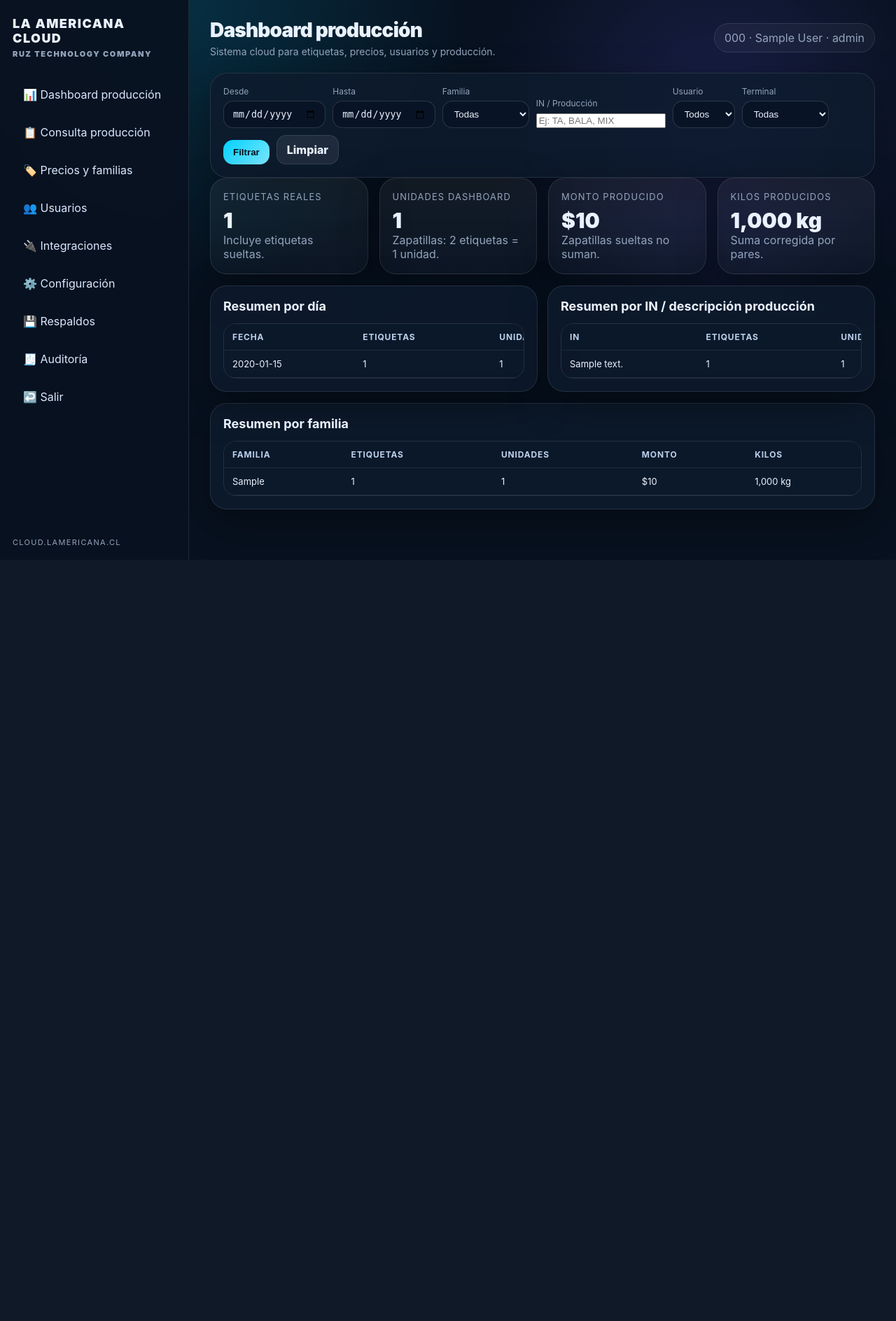
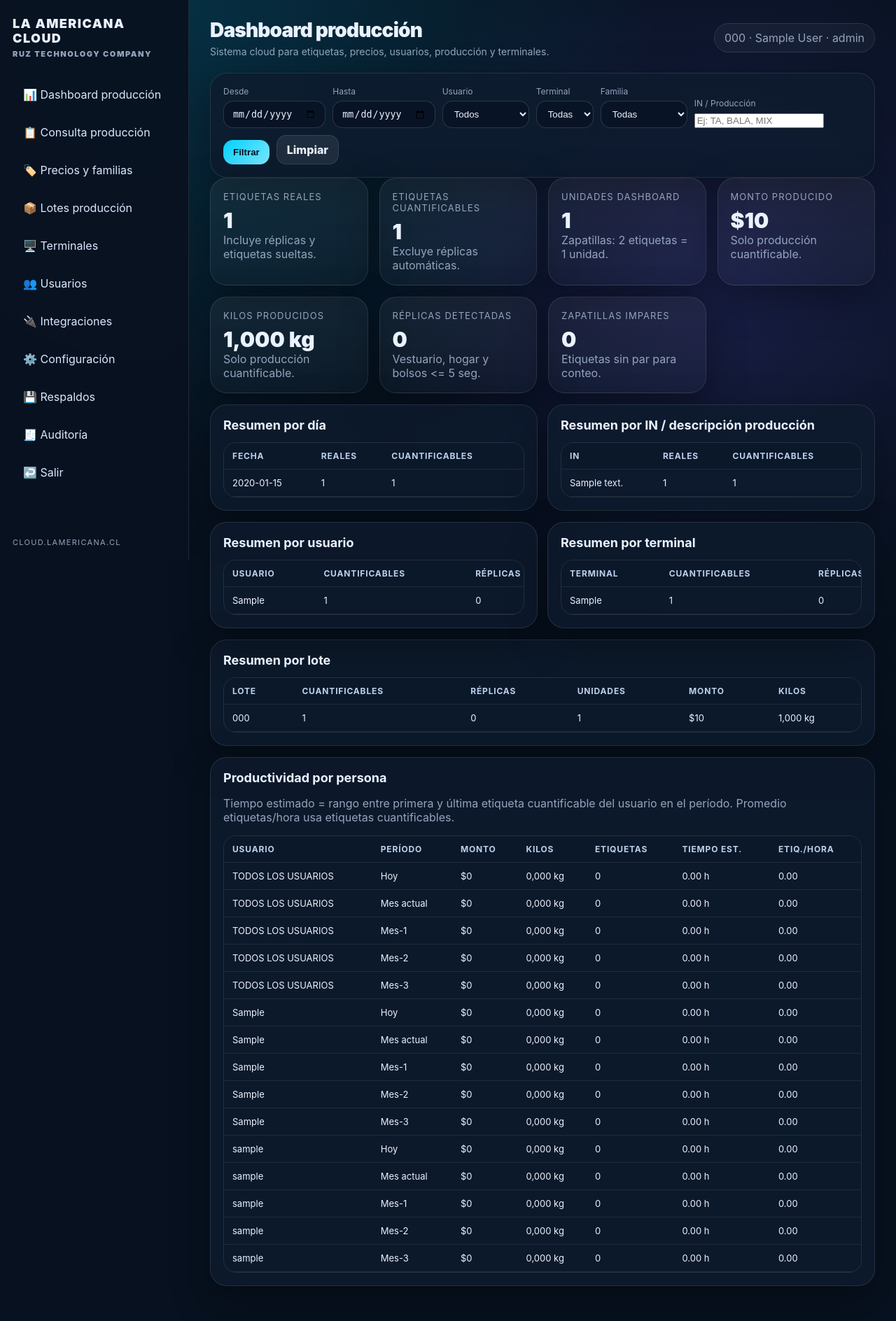
Before and after one commit to gruzpardo-png/LAMERICANACLOUDERP, a Flask app: page / in a window 1280 px wide. Shown: the whole page at 70% size. Before the commit the page ends 800 px from the top, so only its background shows below. Run offline with Flask 3, Linux system fonts and the light colour scheme; the visitor is signed in with stand-in values (Sample User, id 1); tables that the repository leaves empty hold one stand-in row (values such as "Sample post"); parts of the project's set-up code (start-up, migrations or seed data) failed here and were passed over; some libraries are stand-ins or nearby versions.

Commit message:
Add files via upload

```diff
--- a/templates/base.html
+++ b/templates/base.html
@@ -15,6 +15,8 @@
       <a href="{{ url_for('dashboard') }}">📊 Dashboard producción</a>
       <a href="{{ url_for('production_view') }}">📋 Consulta producción</a>
       <a href="{{ url_for('prices_view') }}">🏷️ Precios y familias</a>
+      <a href="{{ url_for('batches_view') }}">📦 Lotes producción</a>
+      <a href="{{ url_for('terminals_view') }}">🖥️ Terminales</a>
       <a href="{{ url_for('users_view') }}">👥 Usuarios</a>
       <a href="{{ url_for('integrations_view') }}">🔌 Integraciones</a>
       <a href="{{ url_for('settings_view') }}">⚙️ Configuración</a>
@@ -26,7 +28,7 @@
   </aside>
   <main class="main">
     <div class="topbar">
-      <div><h1 class="h1">{% block header %}Panel{% endblock %}</h1><div class="sub">Sistema cloud para etiquetas, precios, usuarios y producción.</div></div>
+      <div><h1 class="h1">{% block header %}Panel{% endblock %}</h1><div class="sub">Sistema cloud para etiquetas, precios, usuarios, producción y terminales.</div></div>
       <div class="user-pill">{{ current_user.code }} · {{ current_user.full_name }} · {{ current_user.role }}</div>
     </div>
     {% for category, message in get_flashed_messages(with_categories=true) %}
--- a/templates/dashboard.html
+++ b/templates/dashboard.html
@@ -4,21 +4,37 @@
 <form class="panel filters" method="get">
   <div class="field"><label>Desde</label><input type="date" name="start" value="{{ request.args.get('start','') }}"></div>
   <div class="field"><label>Hasta</label><input type="date" name="end" value="{{ request.args.get('end','') }}"></div>
+  <div class="field"><label>Usuario</label><select name="usuario"><option value="">Todos</option>{% for u in users %}<option value="{{ u.username }}" {% if request.args.get('usuario')==u.username %}selected{% endif %}>{{ u.username }} · {{ u.code }}</option>{% endfor %}</select></div>
+  <div class="field"><label>Terminal</label><select name="terminal"><option value="">Todas</option>{% for t in terminals %}<option value="{{ t.code }}" {% if request.args.get('terminal')==t.code %}selected{% endif %}>{{ t.code }}</option>{% endfor %}</select></div>
   <div class="field"><label>Familia</label><select name="familia"><option value="">Todas</option>{% for f in families %}<option value="{{ f.name }}" {% if request.args.get('familia')==f.name %}selected{% endif %}>{{ f.display_name }}</option>{% endfor %}</select></div>
   <div class="field"><label>IN / Producción</label><input name="in" value="{{ request.args.get('in','') }}" placeholder="Ej: TA, BALA, MIX"></div>
-  <div class="field"><label>Usuario</label><select name="usuario"><option value="">Todos</option>{% for u in users %}<option value="{{ u.username }}" {% if request.args.get('usuario')==u.username %}selected{% endif %}>{{ u.username }}</option>{% endfor %}</select></div>
-  <div class="field"><label>Terminal</label><select name="terminal"><option value="">Todas</option>{% for t in terminals %}<option value="{{ t }}" {% if request.args.get('terminal')==t %}selected{% endif %}>{{ t }}</option>{% endfor %}</select></div>
   <button class="btn">Filtrar</button><a class="btn secondary" href="{{ url_for('dashboard') }}">Limpiar</a>
 </form>
 <div class="grid cards">
-  <div class="card"><div class="metric-label">Etiquetas reales</div><div class="metric">{{ totals.raw_labels }}</div><div class="muted">Incluye etiquetas sueltas.</div></div>
+  <div class="card"><div class="metric-label">Etiquetas reales</div><div class="metric">{{ totals.raw_labels }}</div><div class="muted">Incluye réplicas y etiquetas sueltas.</div></div>
+  <div class="card"><div class="metric-label">Etiquetas cuantificables</div><div class="metric">{{ totals.countable_labels }}</div><div class="muted">Excluye réplicas automáticas.</div></div>
   <div class="card"><div class="metric-label">Unidades dashboard</div><div class="metric">{{ totals.units }}</div><div class="muted">Zapatillas: 2 etiquetas = 1 unidad.</div></div>
-  <div class="card"><div class="metric-label">Monto producido</div><div class="metric">{{ totals.amount|clp }}</div><div class="muted">Zapatillas sueltas no suman.</div></div>
-  <div class="card"><div class="metric-label">Kilos producidos</div><div class="metric">{{ totals.kg|kg }}</div><div class="muted">Suma corregida por pares.</div></div>
+  <div class="card"><div class="metric-label">Monto producido</div><div class="metric">{{ totals.amount|clp }}</div><div class="muted">Solo producción cuantificable.</div></div>
+  <div class="card"><div class="metric-label">Kilos producidos</div><div class="metric">{{ totals.kg|kg }}</div><div class="muted">Solo producción cuantificable.</div></div>
+  <div class="card"><div class="metric-label">Réplicas detectadas</div><div class="metric">{{ totals.duplicates }}</div><div class="muted">Vestuario, hogar y bolsos &lt;= 5 seg.</div></div>
+  <div class="card"><div class="metric-label">Zapatillas impares</div><div class="metric">{{ totals.shoe_pending }}</div><div class="muted">Etiquetas sin par para conteo.</div></div>
 </div>
 <div class="row">
-  <section class="panel"><h2>Resumen por día</h2><div class="table-wrap"><table><thead><tr><th>Fecha</th><th>Etiquetas</th><th>Unidades</th><th>Monto</th><th>Kilos</th></tr></thead><tbody>{% for r in by_date|reverse %}<tr><td>{{ r.key }}</td><td>{{ r.raw_labels }}</td><td>{{ r.units }}</td><td>{{ r.amount|clp }}</td><td>{{ r.kg|kg }}</td></tr>{% endfor %}</tbody></table></div></section>
-  <section class="panel"><h2>Resumen por IN / descripción producción</h2><div class="table-wrap"><table><thead><tr><th>IN</th><th>Etiquetas</th><th>Unidades</th><th>Monto</th><th>Kilos</th></tr></thead><tbody>{% for r in by_in %}<tr><td>{{ r.key }}</td><td>{{ r.raw_labels }}</td><td>{{ r.units }}</td><td>{{ r.amount|clp }}</td><td>{{ r.kg|kg }}</td></tr>{% endfor %}</tbody></table></div></section>
+  <section class="panel"><h2>Resumen por día</h2><div class="table-wrap"><table><thead><tr><th>Fecha</th><th>Reales</th><th>Cuantificables</th><th>Réplicas</th><th>Unidades</th><th>Monto</th><th>Kilos</th></tr></thead><tbody>{% for r in by_date|reverse %}<tr><td>{{ r.key }}</td><td>{{ r.raw_labels }}</td><td>{{ r.countable_labels }}</td><td>{{ r.duplicates }}</td><td>{{ r.units }}</td><td>{{ r.amount|clp }}</td><td>{{ r.kg|kg }}</td></tr>{% endfor %}</tbody></table></div></section>
+  <section class="panel"><h2>Resumen por IN / descripción producción</h2><div class="table-wrap"><table><thead><tr><th>IN</th><th>Reales</th><th>Cuantificables</th><th>Réplicas</th><th>Unidades</th><th>Monto</th><th>Kilos</th></tr></thead><tbody>{% for r in by_in %}<tr><td>{{ r.key }}</td><td>{{ r.raw_labels }}</td><td>{{ r.countable_labels }}</td><td>{{ r.duplicates }}</td><td>{{ r.units }}</td><td>{{ r.amount|clp }}</td><td>{{ r.kg|kg }}</td></tr>{% endfor %}</tbody></table></div></section>
 </div>
-<section class="panel"><h2>Resumen por familia</h2><div class="table-wrap"><table><thead><tr><th>Familia</th><th>Etiquetas</th><th>Unidades</th><th>Monto</th><th>Kilos</th></tr></thead><tbody>{% for r in by_family %}<tr><td>{{ r.key }}</td><td>{{ r.raw_labels }}</td><td>{{ r.units }}</td><td>{{ r.amount|clp }}</td><td>{{ r.kg|kg }}</td></tr>{% endfor %}</tbody></table></div></section>
+<div class="row">
+  <section class="panel"><h2>Resumen por usuario</h2><div class="table-wrap"><table><thead><tr><th>Usuario</th><th>Cuantificables</th><th>Réplicas</th><th>Unidades</th><th>Monto</th><th>Kilos</th></tr></thead><tbody>{% for r in by_user %}<tr><td>{{ r.key }}</td><td>{{ r.countable_labels }}</td><td>{{ r.duplicates }}</td><td>{{ r.units }}</td><td>{{ r.amount|clp }}</td><td>{{ r.kg|kg }}</td></tr>{% endfor %}</tbody></table></div></section>
+  <section class="panel"><h2>Resumen por terminal</h2><div class="table-wrap"><table><thead><tr><th>Terminal</th><th>Cuantificables</th><th>Réplicas</th><th>Unidades</th><th>Monto</th><th>Kilos</th></tr></thead><tbody>{% for r in by_terminal %}<tr><td>{{ r.key }}</td><td>{{ r.countable_labels }}</td><td>{{ r.duplicates }}</td><td>{{ r.units }}</td><td>{{ r.amount|clp }}</td><td>{{ r.kg|kg }}</td></tr>{% endfor %}</tbody></table></div></section>
+</div>
+<section class="panel"><h2>Resumen por lote</h2><div class="table-wrap"><table><thead><tr><th>Lote</th><th>Cuantificables</th><th>Réplicas</th><th>Unidades</th><th>Monto</th><th>Kilos</th></tr></thead><tbody>{% for r in by_batch %}<tr><td>{{ r.key }}</td><td>{{ r.countable_labels }}</td><td>{{ r.duplicates }}</td><td>{{ r.units }}</td><td>{{ r.amount|clp }}</td><td>{{ r.kg|kg }}</td></tr>{% endfor %}</tbody></table></div></section>
+<section class="panel">
+  <h2>Productividad por persona</h2>
+  <p class="muted">Tiempo estimado = rango entre primera y última etiqueta cuantificable del usuario en el período. Promedio etiquetas/hora usa etiquetas cuantificables.</p>
+  <div class="table-wrap"><table class="dense"><thead><tr><th>Usuario</th><th>Período</th><th>Monto</th><th>Kilos</th><th>Etiquetas</th><th>Tiempo est.</th><th>Etiq./hora</th></tr></thead><tbody>
+    {% set labels = {'hoy':'Hoy','mes_actual':'Mes actual','mes_1':'Mes-1','mes_2':'Mes-2','mes_3':'Mes-3'} %}
+    {% for label, stat in productivity_totals.items() if label != 'usuario' %}<tr class="total-row"><td>TODOS LOS USUARIOS</td><td>{{ labels[label] }}</td><td>{{ stat.amount|clp }}</td><td>{{ stat.kg|kg }}</td><td>{{ stat.labels }}</td><td>{{ '%.2f'|format(stat.hours) }} h</td><td>{{ '%.2f'|format(stat.labels_per_hour) }}</td></tr>{% endfor %}
+    {% for row in productivity_matrix %}{% for label, stat in row.items() if label != 'usuario' %}<tr><td>{{ row.usuario }}</td><td>{{ labels[label] }}</td><td>{{ stat.amount|clp }}</td><td>{{ stat.kg|kg }}</td><td>{{ stat.labels }}</td><td>{{ '%.2f'|format(stat.hours) }} h</td><td>{{ '%.2f'|format(stat.labels_per_hour) }}</td></tr>{% endfor %}{% endfor %}
+  </tbody></table></div>
+</section>
 {% endblock %}
--- a/templates/prices.html
+++ b/templates/prices.html
@@ -7,11 +7,12 @@
     <input class="input" style="max-width:460px" type="file" name="file" accept=".xlsx,.xls">
     <button class="btn">Cargar precios</button>
   </form>
-  <p class="muted">Formato esperado: una hoja por familia; columnas A: código, B: descripción, C: precio bruto. Al subir, reemplaza los precios de cada familia del Excel.</p>
+  <p class="muted">Formato esperado: una hoja por familia; columnas A: código, B: descripción, C: precio bruto. Al subir, reemplaza los precios de cada familia del Excel y registra historial de cambios.</p>
 </section>
 <div class="row">
   <section class="panel"><h2>Familias</h2><div class="table-wrap"><table><thead><tr><th>Familia</th><th>Nombre</th><th>Activa</th><th>Precios</th></tr></thead><tbody>{% for f in families %}<tr><td>{{ f.name }}</td><td>{{ f.display_name }}</td><td>{{ 'Sí' if f.active else 'No' }}</td><td>{{ counts.get(f.name,0) }}</td></tr>{% endfor %}</tbody></table></div></section>
   <section class="panel"><h2>Crear / editar familia</h2><form method="post" action="{{ url_for('families_save') }}" class="grid"><div class="field"><label>Nombre interno</label><input name="name" placeholder="vestuario"></div><div class="field"><label>Nombre visual</label><input name="display_name" placeholder="Vestuario"></div><div class="field"><label>Orden</label><input name="order_index" type="number" value="0"></div><label class="checkline"><input type="checkbox" name="active" checked> Activa</label><button class="btn">Guardar familia</button></form></section>
 </div>
 <section class="panel"><h2>Muestra de precios cargados</h2><div class="table-wrap"><table><thead><tr><th>Familia</th><th>Código</th><th>Descripción</th><th>Precio</th></tr></thead><tbody>{% for p in sample_prices %}<tr><td>{{ p.family }}</td><td>{{ p.product_code }}</td><td>{{ p.description }}</td><td>{{ p.gross_price|clp }}</td></tr>{% endfor %}</tbody></table></div></section>
+<section class="panel"><h2>Historial reciente de precios</h2><div class="table-wrap"><table><thead><tr><th>Fecha</th><th>Familia</th><th>Código</th><th>Descripción</th><th>Precio anterior</th><th>Precio nuevo</th><th>Acción</th><th>Usuario</th></tr></thead><tbody>{% for h in price_history %}<tr><td>{{ h.created_at.strftime('%Y-%m-%d %H:%M:%S') }}</td><td>{{ h.family }}</td><td>{{ h.product_code }}</td><td>{{ h.description }}</td><td>{{ h.old_price|clp }}</td><td>{{ h.new_price|clp }}</td><td>{{ h.action }}</td><td>{{ h.actor }}</td></tr>{% endfor %}</tbody></table></div></section>
 {% endblock %}
```
Also changed, not shown: templates/batches.html (added, +20 -0 lines), templates/production.html (+8 -40 lines), templates/settings.html (+13 -0 lines), templates/terminals.html (added, +25 -0 lines).
